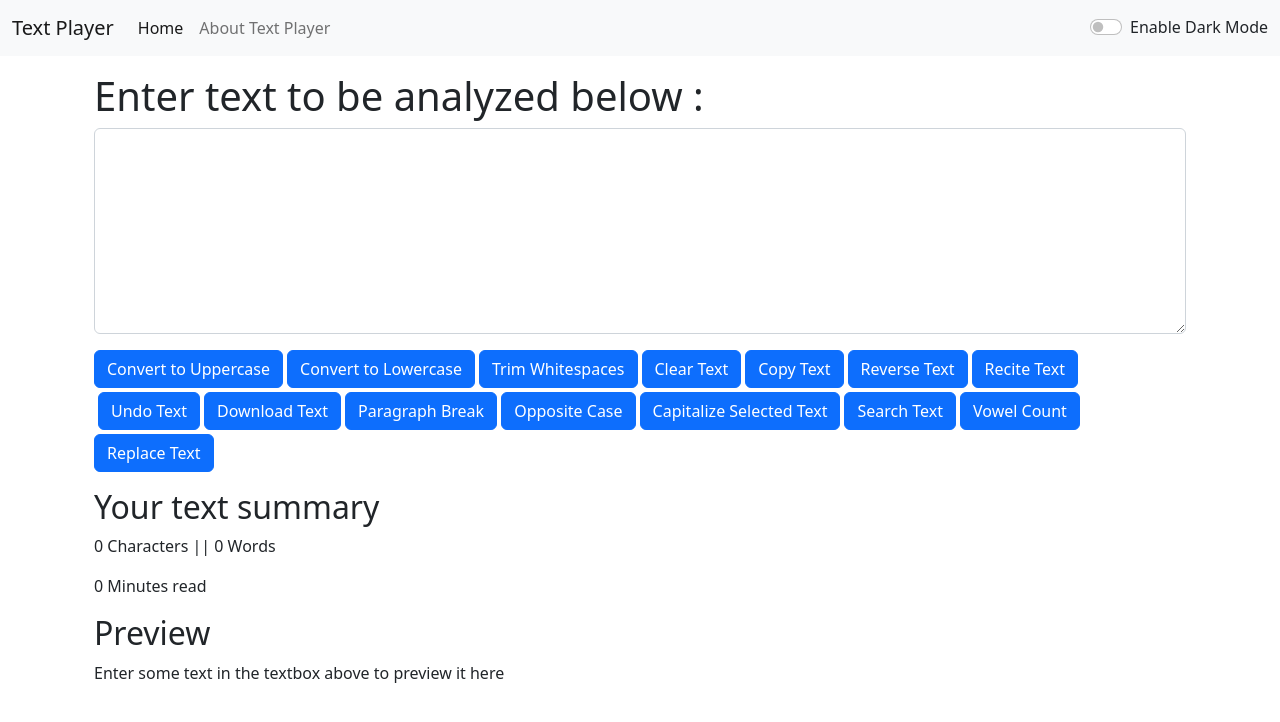
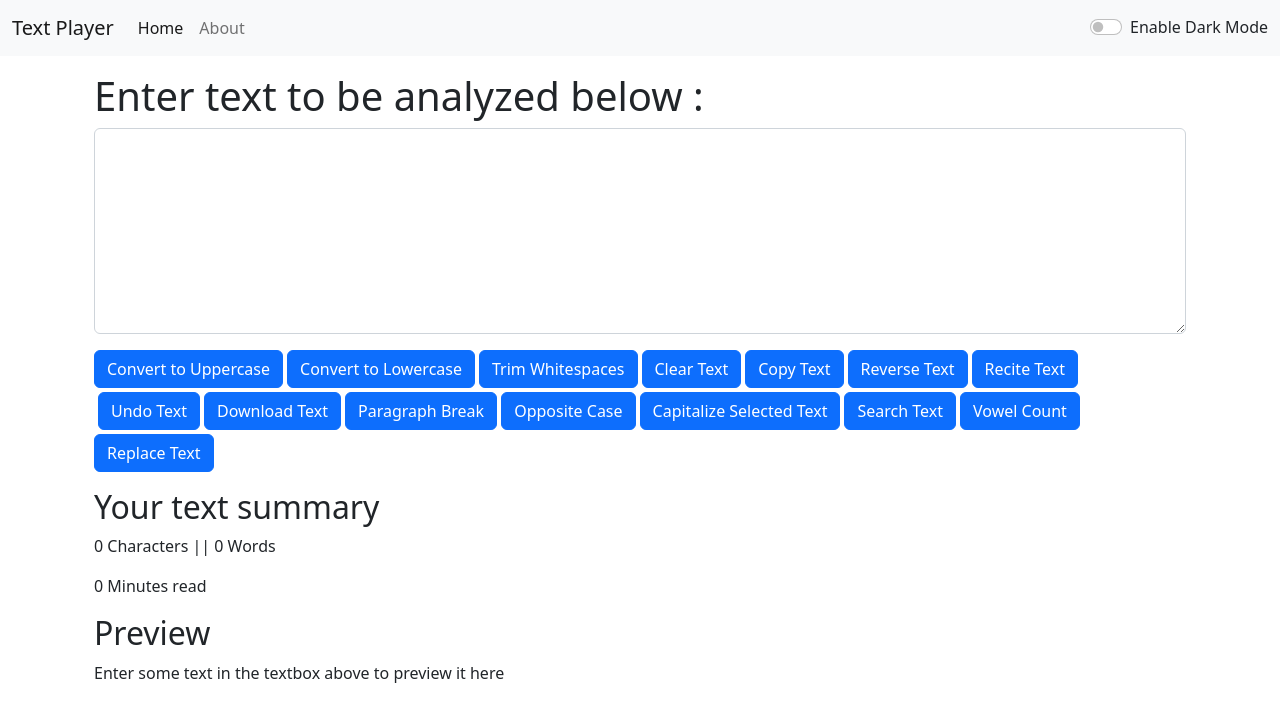
Before and after one commit to SonamMalik17/Text-Player, a React (Create React App) app: page / in a window 1280 px wide. Shown: the top 722 px of the page. Built offline with nearby package versions, Linux system fonts and the light colour scheme.

Commit message:
Used the react router to stop reloading of our application

```diff
--- a/package.json
+++ b/package.json
@@ -8,6 +8,7 @@
     "@testing-library/user-event": "^13.5.0",
     "react": "^18.2.0",
     "react-dom": "^18.2.0",
+    "react-router-dom": "^6.6.1",
     "react-scripts": "5.0.1",
     "web-vitals": "^2.1.4"
   },
--- a/src/App.js
+++ b/src/App.js
@@ -1,56 +1,75 @@
 import "./App.css";
-// import About from "./components/About";
+import About from "./components/About";
 import Navbar from "./components/Navbar";
 import TextForm from "./components/TextForm";
 import React, { useState } from "react";
 import Alert from "./components/Alert";
 
+import { BrowserRouter as Router, Routes, Route } from "react-router-dom";
 function App() {
-  const [mode,setMode]=useState('light');
-  const [alert,setAlert]=useState(null);
+  const [mode, setMode] = useState("light");
+  const [alert, setAlert] = useState(null);
 
-  const showAlert = (message,type)=>{
+  const showAlert = (message, type) => {
     setAlert({
-      msg:message,
-      type:type
-    })
+      msg: message,
+      type: type,
+    });
     setTimeout(() => {
       setAlert(null);
     }, 1500);
-  }
-  const toggleMode=()=>{
-    if(mode==='light'){
-      setMode('dark');
+  };
+  const toggleMode = () => {
+    if (mode === "light") {
+      setMode("dark");
       // document.body.style.backgroundColor='#273443';
-      document.body.style.backgroundColor='#1c2630';
-      showAlert("Dark mode has been enabled!",'success');
-      document.title='Text Player - Dark mode';
+      document.body.style.backgroundColor = "#1c2630";
+      showAlert("Dark mode has been enabled!", "success");
+      document.title = "Text Player - Dark mode";
       // setInterval(()=>{
       //   document.title='Text Player is amazing';
       // }, 2000);
       // setInterval(()=>{
       //   document.title='Install Text Player now';
       // }, 3000);
+    } else {
+      setMode("light");
+      document.body.style.backgroundColor = "white";
+      showAlert("Light mode has been enabled!", "success");
+      document.title = "Text Player - Light mode";
     }
-    else{
-      setMode('light');
-      document.body.style.backgroundColor='white';
-      showAlert("Light mode has been enabled!",'success');
-      document.title='Text Player - Light mode';
-    }
-  }
+  };
   return (
     <>
-      <Navbar title='Text Player' aboutText='About Text Player' mode={mode} toggleMode={toggleMode}/>
+      <Router>
+        <Navbar
+          title="Text Player"
+          aboutText="About"
+          mode={mode}
+          toggleMode={toggleMode}
+        />
         <Alert alert={alert} />
         {/* <Navbar/> */}
         {/* <Navbar title='Text Player'/> */}
         <div className="container my-3">
-        <TextForm showAlert={showAlert} heading='Enter text to be analyzed below : ' mode={mode}/>
-        {/* <About/> */}
+          <Routes>
+            <Route exact path="/about" element={<About />} />
+            <Route
+              exact
+              path="/"
+              element={
+                <TextForm
+                  showAlert={showAlert}
+                  heading="Enter text to be analyzed below : "
+                  mode={mode}
+                />
+              }
+            />
+          </Routes>
           {/* document.style.backgroundColor='#ccffff'; */}
           {/* document.body.style.backgroundColor='#66e0ff';  */}
         </div>
+      </Router>
     </>
   );
 }
--- a/src/components/Navbar.js
+++ b/src/components/Navbar.js
@@ -1,5 +1,6 @@
 import React from "react";
 import PropTypes from "prop-types";
+import { Link } from "react-router-dom";
 
 export default function Navbar(props) {
   return (
@@ -7,9 +8,9 @@
       className={`navbar navbar-expand-lg navbar-${props.mode} bg-${props.mode}`}
     >
       <div className="container-fluid">
-        <a className="navbar-brand" href="/">
+        <Link className="navbar-brand" to="/">
           {props.title}
-        </a>
+        </Link>
         <button
           className="navbar-toggler"
           type="button"
@@ -24,14 +25,14 @@
         <div className="collapse navbar-collapse" id="navbarSupportedContent">
           <ul className="navbar-nav me-auto mb-2 mb-lg-0">
             <li className="nav-item">
-              <a className="nav-link active" aria-current="page" href="/">
+              <Link className="nav-link active" aria-current="page" to="/">
                 Home
-              </a>
+              </Link>
             </li>
             <li className="nav-item">
-              <a className="nav-link" href="/">
+              <Link className="nav-link" to="/about">
                 {props.aboutText}
-              </a>
+              </Link>
             </li>
           </ul>
           <div className={`form-check form-switch text-${props.mode==='dark'? 'light':'dark'}`}>
```
Also changed, not shown: 1 other file (tests, documents, lock files or other folders). Lines whose indentation alone changed are shown as unchanged.
